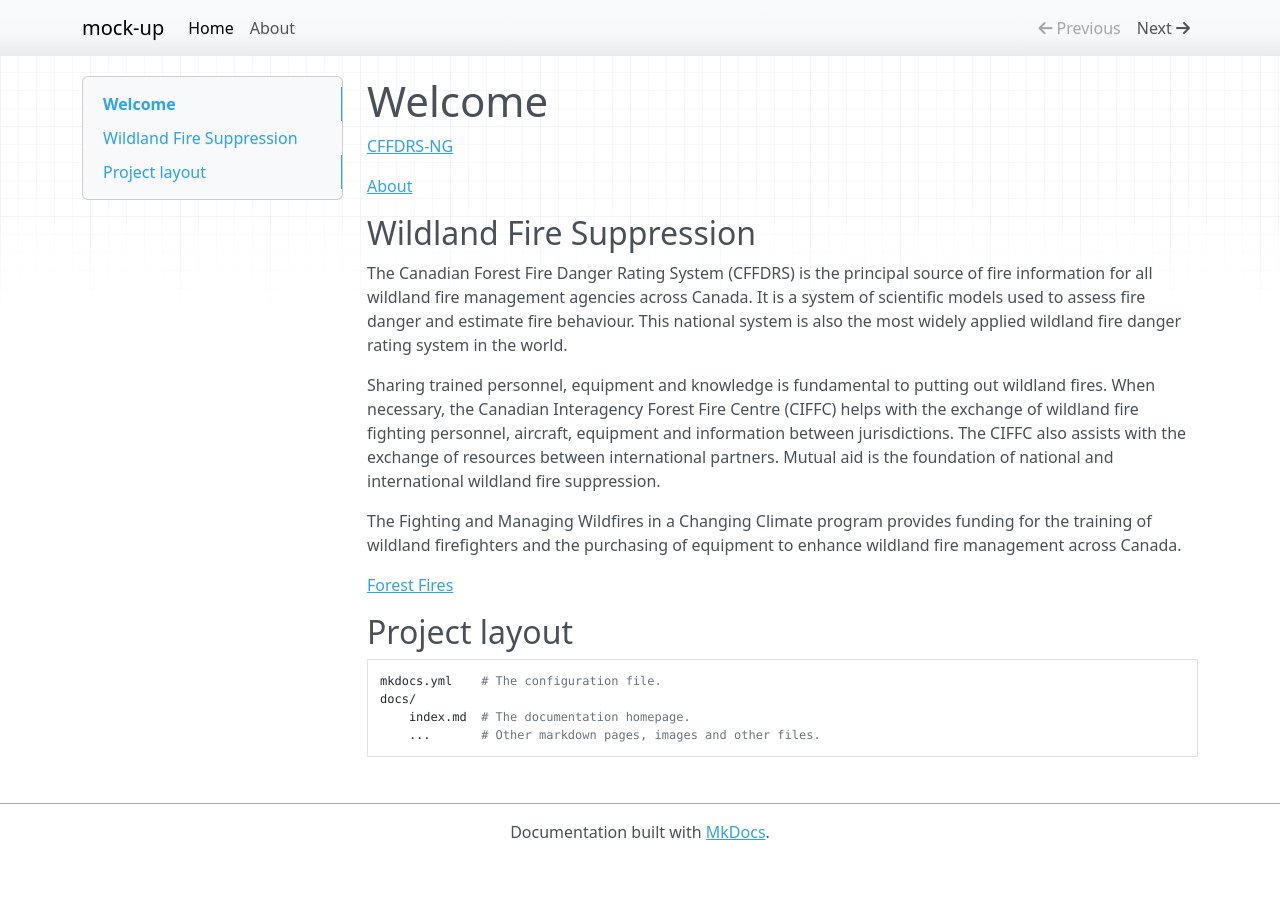
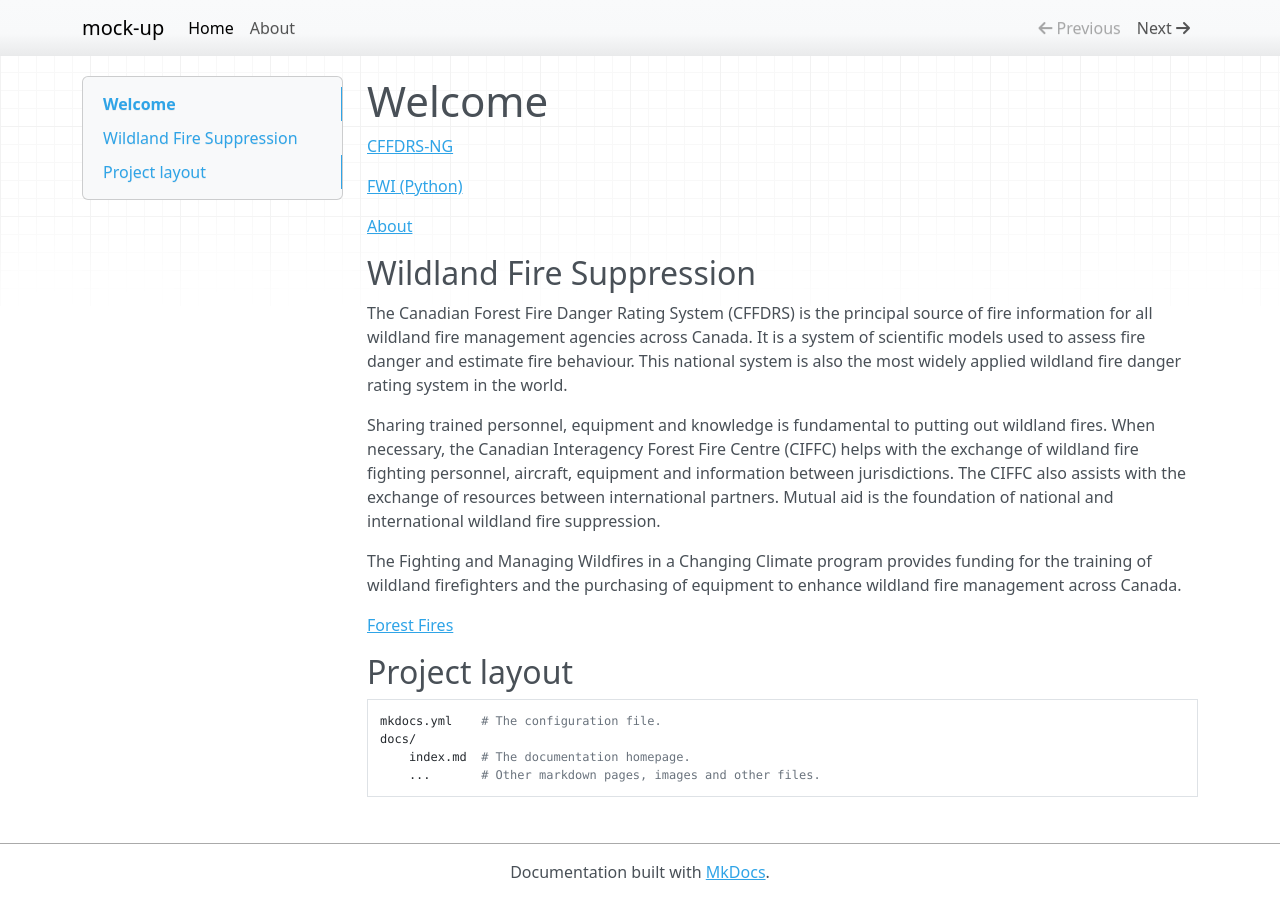
Before and after one commit to siu-kevin/mock-up, an MkDocs documentation site: the page built from docs/index.md, in a window 1280 px wide. Built offline with MkDocs 1.6.1, drawn with Linux system fonts in a browser that asks for light colours; nearby versions of some CDN libraries.

Commit message:
testing link to github file

```diff
--- a/docs/index.md
+++ b/docs/index.md
@@ -1,6 +1,8 @@
 # Welcome
 
 [CFFDRS-NG](https://github.com/nrcan-cfs-fire/cffdrs-ng/tree/main)
+
+[FWI (Python)](https://github.com/nrcan-cfs-fire/cffdrs-ng/blob/main/NG_FWI.py)
 
 [About](about_en.md)
 
```
